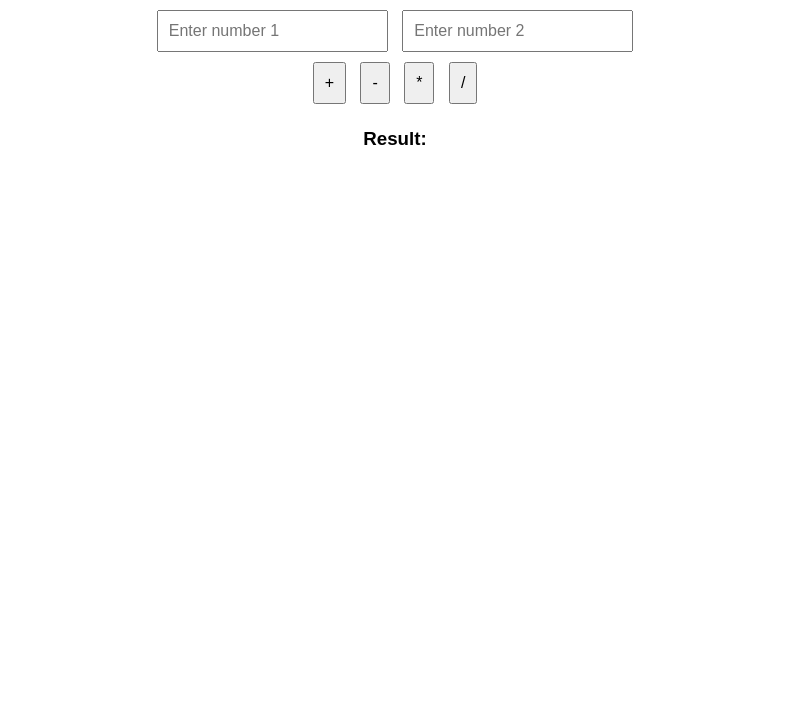
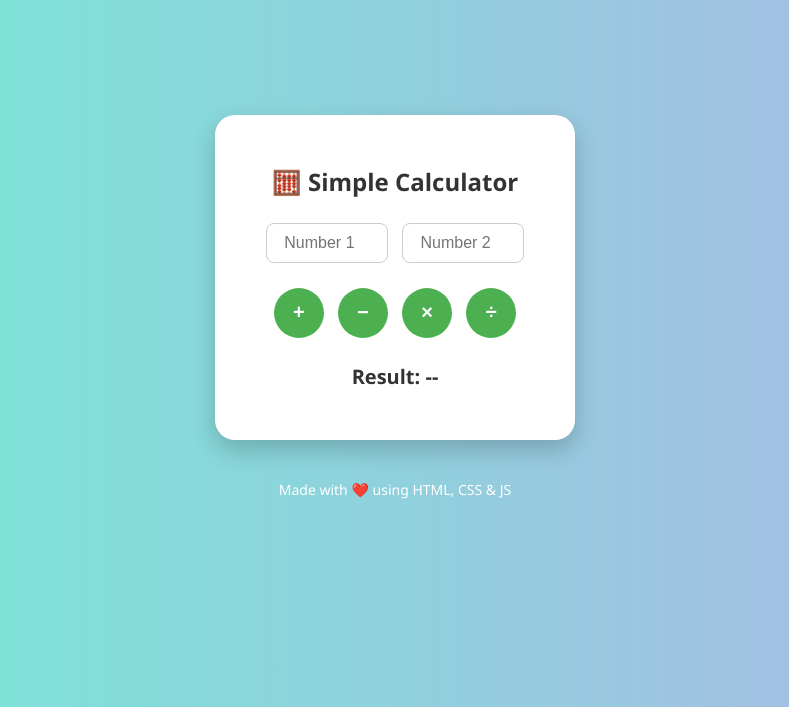
Before and after one commit to rahulkeshamoni129/automate, a plain HTML site: page calculator.html in a window 1280 px wide. Shown: the part 93-800 px from the top of the page, without its empty margins (245-1034 px from the left). Drawn offline with Linux system fonts and the light colour scheme.

Commit message:
Update calculator.html

```diff
--- a/calculator.html
+++ b/calculator.html
@@ -1,49 +1,119 @@
 <!DOCTYPE html>
-<html>
+<html lang="en">
 <head>
-  <title>Simple Calculator</title>
+  <meta charset="UTF-8" />
+  <meta name="viewport" content="width=device-width, initial-scale=1.0" />
+  <title>Interactive Calculator</title>
   <style>
     body {
-      font-family: Arial, sans-serif;
+      font-family: 'Segoe UI', Tahoma, Geneva, Verdana, sans-serif;
+      background: linear-gradient(to right, #74ebd5, #acb6e5);
+      display: flex;
+      flex-direction: column;
+      align-items: center;
+      justify-content: center;
+      height: 100vh;
+      margin: 0;
+    }
+
+    .calculator {
+      background-color: white;
+      padding: 30px;
+      border-radius: 20px;
+      box-shadow: 0 10px 25px rgba(0, 0, 0, 0.2);
       text-align: center;
-      margin-top: 50px;
+      width: 300px;
+      transition: transform 0.3s ease;
     }
-    input, button {
+
+    .calculator:hover {
+      transform: scale(1.03);
+    }
+
+    h2 {
+      margin-bottom: 20px;
+      color: #333;
+    }
+
+    input[type="number"] {
+      width: 100px;
+      margin: 5px;
       padding: 10px;
+      font-size: 16px;
+      border: 1px solid #ccc;
+      border-radius: 8px;
+      text-align: center;
+    }
+
+    .buttons {
+      margin: 15px 0;
+    }
+
+    button {
+      width: 50px;
+      height: 50px;
       margin: 5px;
-      font-size: 16px;
+      font-size: 20px;
+      font-weight: bold;
+      background-color: #4CAF50;
+      color: white;
+      border: none;
+      border-radius: 50%;
+      cursor: pointer;
+      transition: background-color 0.2s ease;
+    }
+
+    button:hover {
+      background-color: #45a049;
+    }
+
+    #result {
+      margin-top: 20px;
+      font-size: 20px;
+      color: #333;
+    }
+
+    footer {
+      margin-top: 40px;
+      font-size: 14px;
+      color: #fff;
     }
   </style>
 </head>
 <body>
 
-  <h2>Simple Calculator</h2>
+  <div class="calculator">
+    <h2>🧮 Simple Calculator</h2>
 
-  <input id="num1" type="number" placeholder="Enter number 1" />
-  <input id="num2" type="number" placeholder="Enter number 2" />
-  <br>
+    <input id="num1" type="number" placeholder="Number 1" />
+    <input id="num2" type="number" placeholder="Number 2" />
 
-  <button onclick="calculate('+')">+</button>
-  <button onclick="calculate('-')">-</button>
-  <button onclick="calculate('*')">*</button>
-  <button onclick="calculate('/')">/</button>
+    <div class="buttons">
+      <button onclick="calculate('+')">+</button>
+      <button onclick="calculate('-')">−</button>
+      <button onclick="calculate('*')">×</button>
+      <button onclick="calculate('/')">÷</button>
+    </div>
 
-  <h3 id="result">Result: </h3>
+    <h3 id="result">Result: --</h3>
+  </div>
+
+  <footer>Made with ❤️ using HTML, CSS & JS</footer>
 
   <script>
     function calculate(op) {
-      let a = parseFloat(document.getElementById("num1").value);
-      let b = parseFloat(document.getElementById("num2").value);
+      const a = parseFloat(document.getElementById("num1").value);
+      const b = parseFloat(document.getElementById("num2").value);
       let result;
 
       if (isNaN(a) || isNaN(b)) {
-        result = "Invalid input!";
+        result = "❌ Please enter valid numbers!";
       } else {
         switch (op) {
           case '+': result = a + b; break;
           case '-': result = a - b; break;
           case '*': result = a * b; break;
-          case '/': result = b !== 0 ? a / b : "Cannot divide by zero"; break;
+          case '/': result = b !== 0 ? a / b : "❌ Cannot divide by zero"; break;
         }
       }
 
```
